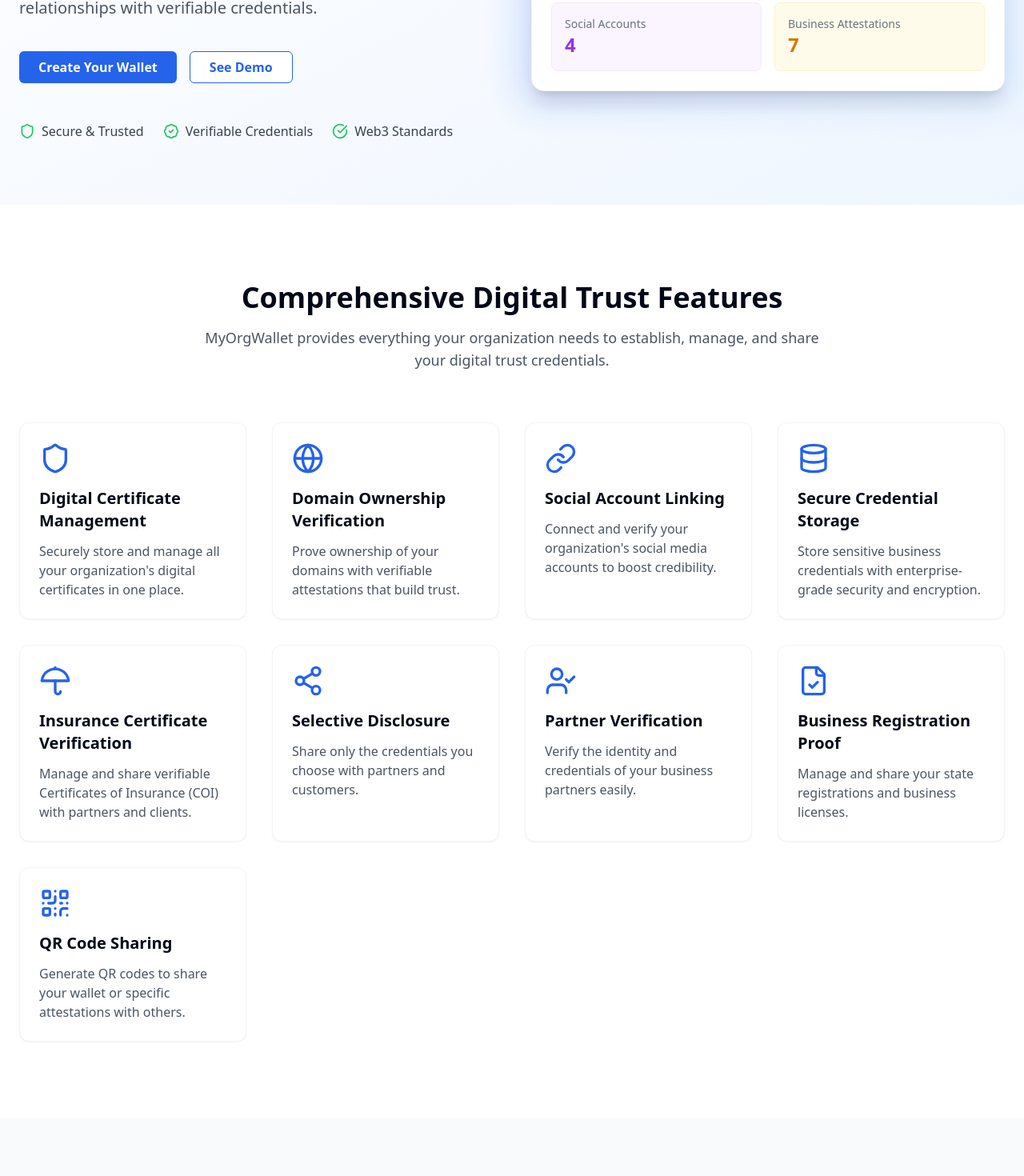
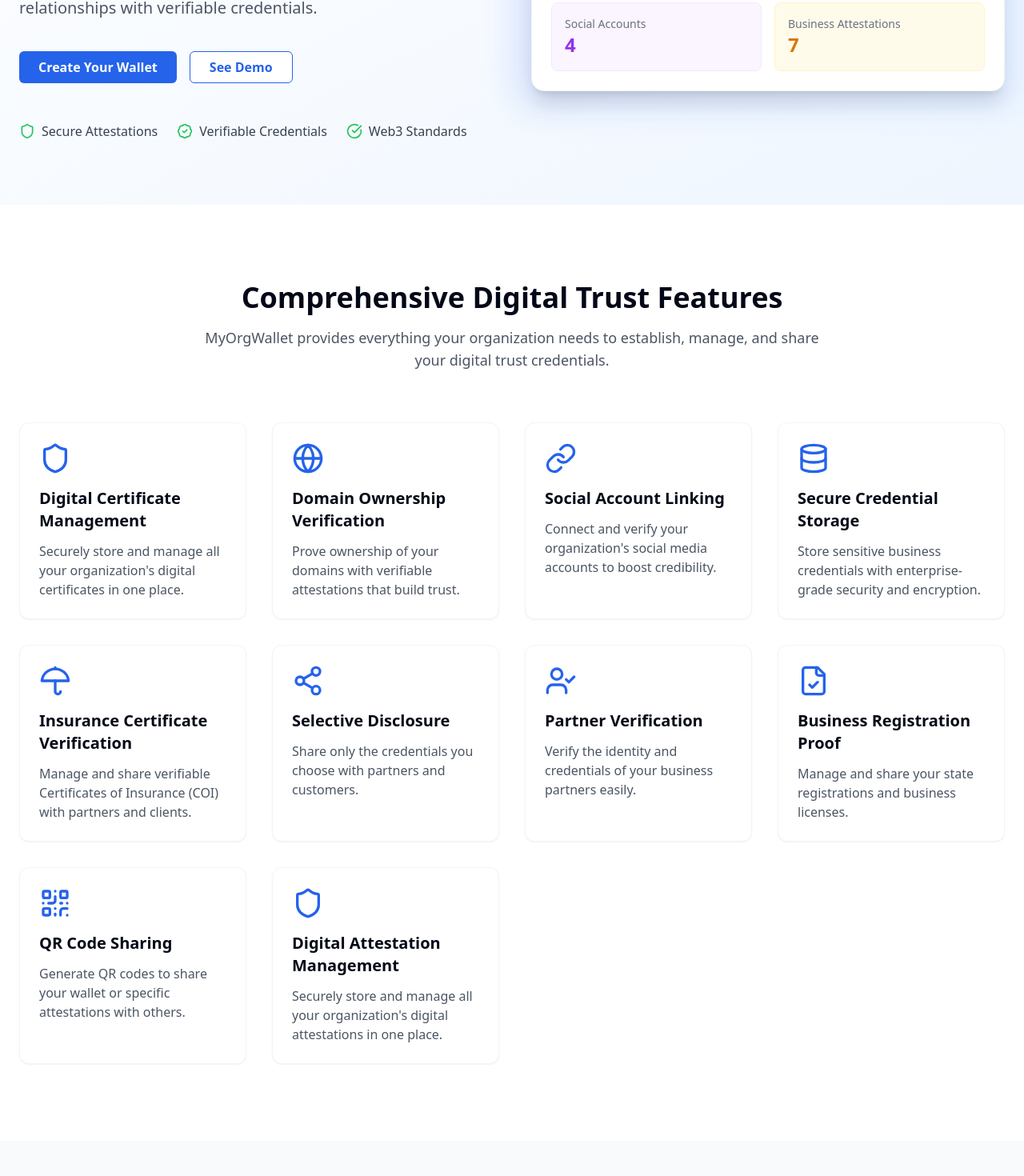
Before and after one commit to ryanpedersen3/org-wallet-public, a React (Vite) app: page / in a window 1280 px wide. Shown: the part 452-1922 px from the top of the page at 80% size. Built offline with nearby package versions, Linux system fonts and the light colour scheme.

Commit message:
Refactor: Update attestation labels
Update labels related to SSL certificates to be more generic.

```diff
--- a/src/components/Features.tsx
+++ b/src/components/Features.tsx
@@ -1,4 +1,3 @@
-
 import React from 'react';
 import {
   Shield,
@@ -57,6 +56,11 @@ const features = [
     icon: <QrCode className="h-10 w-10 text-brand-blue" />,
     title: "QR Code Sharing",
     description: "Generate QR codes to share your wallet or specific attestations with others."
+  },
+  {
+    icon: <Shield className="h-10 w-10 text-brand-blue" />,
+    title: "Digital Attestation Management",
+    description: "Securely store and manage all your organization's digital attestations in one place."
   }
 ];
 
--- a/src/components/Hero.tsx
+++ b/src/components/Hero.tsx
@@ -21,7 +21,7 @@ const Hero = () => {
             <div className="flex flex-col sm:flex-row sm:items-center space-y-3 sm:space-y-0 sm:space-x-6 pt-4">
               <div className="flex items-center space-x-2">
                 <Shield className="h-5 w-5 text-green-500" />
-                <span className="text-gray-700">Secure & Trusted</span>
+                <span className="text-gray-700">Secure Attestations</span>
               </div>
               <div className="flex items-center space-x-2">
                 <VerifiedIcon className="h-5 w-5 text-green-500" />
```
